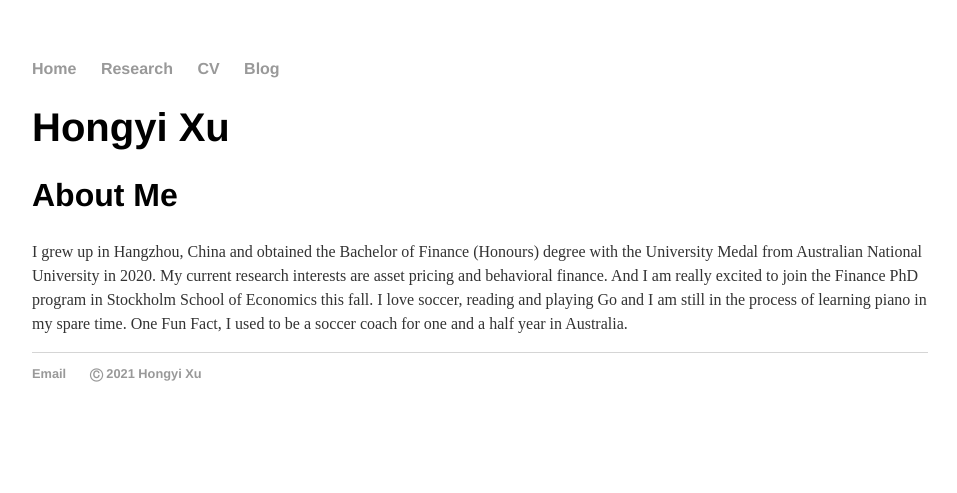
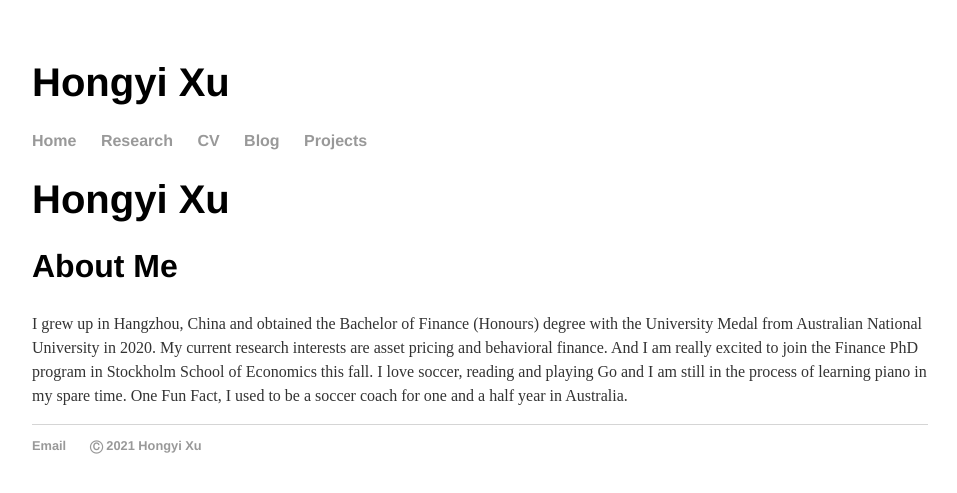
Before and after one commit to hongyileoxu/hongyileoxu.github.io, a Jekyll site: the page built from index.html, in a window 1280 px wide. Shown: the top 493 px of the page, without its empty margins (160-1117 px from the left). Built offline with Jekyll 4.4.1, drawn with Linux system fonts in a browser that asks for light colours.

Commit message:
Update default.html
add "projects"

```diff
--- a/_layouts/default.html
+++ b/_layouts/default.html
@@ -4,6 +4,9 @@
 			<title>{{ page.title }}</title>
 			<!-- link to main stylesheet -->
 			<link rel="stylesheet" type="text/css" href="/css/main.css">
+		</head>
+		<head>
+			<h1> Hongyi Xu </h1>
 		</head>
 		<body>
 			<nav>
@@ -12,6 +15,7 @@
 		        	<li><a href="/research">Research</a></li>
 	        		<li><a href="/cv">CV</a></li>
 	        		<li><a href="/blog">Blog</a></li>
+				<li><a href="/projects">Projects</a></li>
 	    		</ul>
 			</nav>
 			<div class="container">
```
